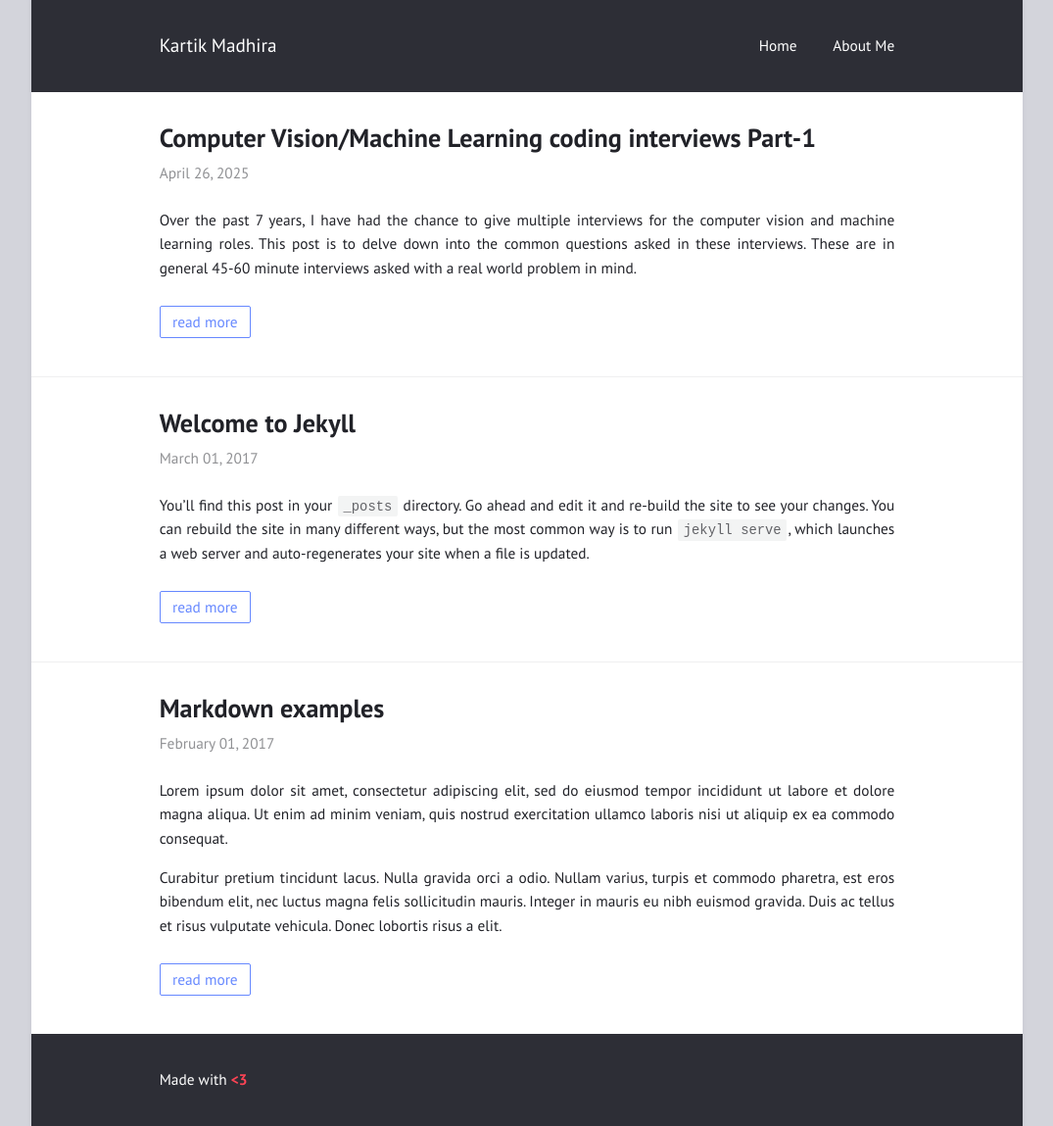
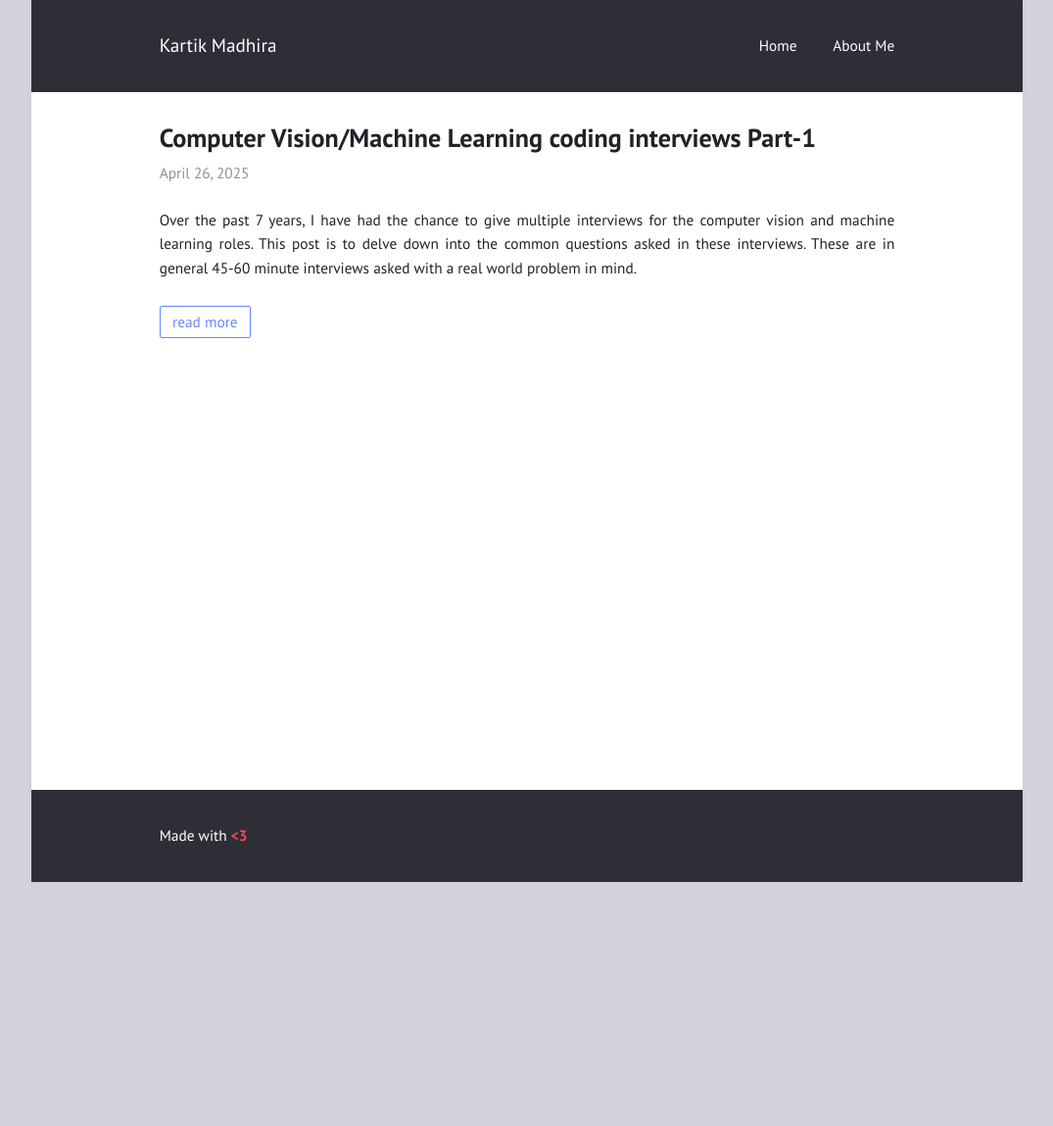
Before and after one commit to kartikmadhira1/kartikmadhira1.github.io, a Jekyll site: the page built from index.html, in a window 1280 px wide. Shown: the whole page at 98% size, without its empty margins (102-1177 px from the left). Built offline with Jekyll 4.4.1, drawn with Linux system fonts in a browser that asks for light colours; after the commit the page ends 900 px from its top, so only the background shows below that.

Commit message:
saving progress

`````diff
--- a/_posts/2017-02-01-markdown-examples.md
+++ /dev/null
@@ -1,85 +0,0 @@
----
-title:  "Markdown examples"
-layout: post
----
-
-Lorem ipsum dolor sit amet, consectetur adipiscing elit, sed do eiusmod tempor incididunt ut labore et dolore magna aliqua. Ut enim ad minim veniam, quis nostrud exercitation ullamco laboris nisi ut aliquip ex ea commodo consequat.
-
-Curabitur pretium tincidunt lacus. Nulla gravida orci a odio. Nullam varius, turpis et commodo pharetra, est eros bibendum elit, nec luctus magna felis sollicitudin mauris. Integer in mauris eu nibh euismod gravida. Duis ac tellus et risus vulputate vehicula. Donec lobortis risus a elit.
-
-
-## Heading Two (h2)
-
-### Heading Three (h3)
-
-#### Heading Four (h4)
-
-##### Heading Five (h5)
-
-###### Heading Six (h6)
-
-
-## Blockquotes
-
-### Single line
-
-> My mom always said life was like a box of chocolates. You never know what you're gonna get.
-
-### Multiline
-
-> What do you get when you cross an insomniac, an unwilling agnostic and a dyslexic?
->
-> You get someone who stays up all night torturing himself mentally over the question of whether or not there's a dog.
->
-> – _Hal Incandenza_
-
-## Horizontal Rule
-
----
-
-## Table
-
-| Title 1          | Title 2          | Title 3         | Title 4         |
-|------------------|------------------|-----------------|-----------------|
-| First entry      | Second entry     | Third entry     | Fourth entry    |
-| Fifth entry      | Sixth entry      | Seventh entry   | Eight entry     |
-| Ninth entry      | Tenth entry      | Eleventh entry  | Twelfth entry   |
-| Thirteenth entry | Fourteenth entry | Fifteenth entry | Sixteenth entry |
-
-## Code
-
-Source code can be included by fencing the code with three backticks. Syntax highlighting works automatically when specifying the language after the backticks.
-
-````
-```javascript
-function foo () {
-    return "bar";
-}
-```
-````
-
-This would be rendered as:
-
-```javascript
-function foo () {
-    return "bar";
-}
-```
-
-## Lists
-
-### Unordered
-
-* First item
-* Second item
-* Third item
-    * First nested item
-    * Second nested item
-
-### Ordered
-
-1. First item
-2. Second item
-3. Third item
-    1. First nested item
-    2. Second nested item
--- a/_posts/2017-03-01-welcome-to-jekyll.md
+++ /dev/null
@@ -1,25 +0,0 @@
----
-title: "Welcome to Jekyll"
-layout: post
----
-
-You’ll find this post in your `_posts` directory. Go ahead and edit it and re-build the site to see your changes. You can rebuild the site in many different ways, but the most common way is to run `jekyll serve`, which launches a web server and auto-regenerates your site when a file is updated.
-
-
-To add new posts, simply add a file in the `_posts` directory that follows the convention `YYYY-MM-DD-name-of-post.ext` and includes the necessary front matter. Take a look at the source for this post to get an idea about how it works.
-
-Jekyll also offers powerful support for code snippets:
-
-{% highlight ruby %}
-def print_hi(name)
-  puts "Hi, #{name}"
-end
-print_hi('Tom')
-#=> prints 'Hi, Tom' to STDOUT.
-{% endhighlight %}
-
-Check out the [Jekyll docs][jekyll-docs] for more info on how to get the most out of Jekyll. File all bugs/feature requests at [Jekyll’s GitHub repo][jekyll-gh]. If you have questions, you can ask them on [Jekyll Talk][jekyll-talk].
-
-[jekyll-docs]: http://jekyllrb.com/docs/home
-[jekyll-gh]:   https://github.com/jekyll/jekyll
-[jekyll-talk]: https://talk.jekyllrb.com/
`````
Also changed, not shown: _posts/2025-04-26-ML-coding-interviews-pt1.md (+58 -2 lines), 1 other file.
